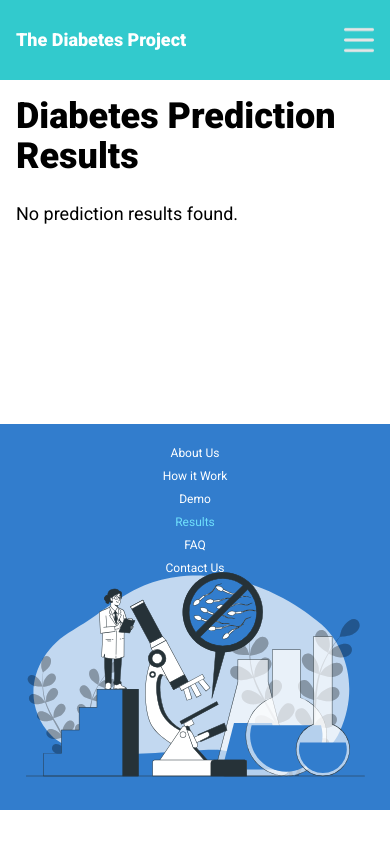
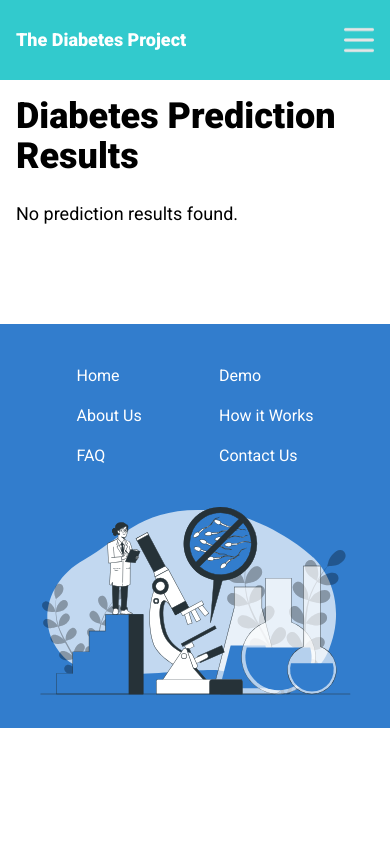
Before and after one commit to ShehanSuraweera/DiabetesPredictionUsingMLFrontEnd, a Next.js app: page /results in a window 390 px wide. Built offline with nearby package versions, Linux system fonts and the light colour scheme.

Commit message:
fix footer and navbar

```diff
--- a/src/app/layout.js
+++ b/src/app/layout.js
@@ -11,7 +11,7 @@ const roboto = Roboto({
 });
 
 export const metadata = {
-  title: "Create Next App",
+  title: "Diabetes Detection Using Machine Learning",
   description: "Generated by create next app",
 };
 
--- a/src/components/footer/Footer.jsx
+++ b/src/components/footer/Footer.jsx
@@ -1,61 +1,37 @@
 "use client";
 
-import styles from "./footer.module.css";
 import React from "react";
 import FooterLink from "./footerLink/FooterLink";
 import Image from "next/image";
 import footerImage from "../../images/footer/footer.svg";
-
-const footerLinks = [
-  {
-    title: "About Us",
-    path: "/about",
-  },
-  {
-    title: "How it Work",
-    path: "/how-it-work",
-  },
-  {
-    title: "Demo",
-    path: "/demo",
-  },
-  {
-    title: "Results",
-    path: "/results",
-  },
-  {
-    title: "FAQ",
-    path: "/faq",
-  },
-  {
-    title: "Contact Us",
-    path: "/contact",
-  },
-];
+import navLinks from "@/data/navLinks";
 
 const Footer = () => {
   return (
-    <div className={styles.container}>
-      <div className={styles.menu}>
-        <ul className={styles.links}>
-          {footerLinks.map((link, index) => (
-            <li className={styles.linkItem} key={index}>
-              <FooterLink
-                href={link.path}
-                title={link.title}
-                className={styles.link}
-              />
+    <div className="relative bg-[#327DCD] pt-10 sm:pb-5 md:pb-20 mt-20 flex flex-col items-center">
+      <div className="flex items-center justify-center w-full mb-1 sm:pl-5 md:pl-20 lg:pl-60 2xl:pl-0 sm:justify-start 2xl:justify-center">
+        <ul className="grid grid-cols-2 gap-4 text-white">
+          {navLinks.map((link, index) => (
+            <li key={index} className="hover:underline">
+              <FooterLink href={link.path} title={link.title} />
             </li>
           ))}
         </ul>
       </div>
-      <div className={styles.image}>
+      <div className="relative w-80 h-64 md:w-[300px] md:h-[300px] lg:w-[400px] lg:h-[400px] sm:hidden block">
         <Image
           src={footerImage}
-          alt=""
-          className={styles.footerImg}
-          width={630}
-          height={630}
+          alt="Footer Illustration"
+          layout="fill"
+          objectFit="contain"
+        />
+      </div>
+      <div className="absolute bottom-0 right-5 lg:right-28 w-80 h-80  sm:h-64 md:w-[300px] md:h-[300px] lg:w-[400px] lg:h-[300px] xl:h-[400px] xl:w-[500px] hidden sm:block">
+        <Image
+          src={footerImage}
+          alt="Footer Illustration"
+          layout="fill"
+          objectFit="contain"
         />
       </div>
     </div>
--- a/src/components/footer/footer.module.css
+++ /dev/null
@@ -1,102 +0,0 @@
-/* Container styles */
-.container {
-    height: auto;
-    display: flex;
-    flex-direction: row;
-    align-items: center;
-    justify-content: space-between;
-    padding: 0 100px;
-    background-color: #327DCD;
-    overflow-block: hidden;
-    margin-top: 180px;
-}
-
-/* Footer image styles */
-.footerImg {
-    margin-top: -290px;
-    margin-right: 60px;
-    max-width: 100%;
-    height: auto;
-}
-
-/* Links styles */
-.links {
-    display: grid;
-    align-items: center;
-    gap: 10px;
-    list-style: none;
-    font-size: 16px;
-    grid-template-columns: repeat(2, 1fr);
-    padding-left: 400px;
-}
-
-.link {
-    color: white;
-    background-color: transparent;
-}
-
-.link a {
-    text-decoration: none;
-    color: inherit;
-}
-
-/* Responsive styles */
-@media (max-width: 1200px) {
-    .container {
-        flex-direction: column;
-        align-items: flex-start;
-        padding: 50px 50px;
-    }
-
-    .footerImg {
-        margin-top: -100px;
-        margin-right: 0;
-        align-self: center;
-    }
-
-    .links {
-        padding-left: 0;
-        grid-template-columns: 1fr;
-        text-align: center;
-        width: 100%;
-    }
-}
-
-@media (max-width: 768px) {
-    .container {
-        padding: 30px 30px;
-        align-items: center;
-    }
-
-    .footerImg {
-        margin-top: -50px;
-        align-self: center;
-    }
-
-    .links {
-        font-size: 14px;
-        width: 100%;
-        text-align: center;
-    }
-}
-
-@media (max-width: 480px) {
-    .container {
-        padding: 20px 20px;
-        flex-direction: column;
-        align-items: center;
-    }
-
-    .footerImg {
-        margin-top: -20px;
-        align-self: center;
-        max-width: 100%;
-    }
-
-    .links {
-        font-size: 12px;
-        gap: 5px;
-        width: 100%;
-        text-align: center;
-    }
-}
--- a/src/components/footer/footerLink/FooterLink.jsx
+++ b/src/components/footer/footerLink/FooterLink.jsx
@@ -1,7 +1,6 @@
 "use client";
 
 import Link from "next/link";
-import styles from "./footerLinks.module.css";
 import { usePathname } from "next/navigation";
 
 const FooterLink = ({ href, title }) => {
@@ -11,7 +10,9 @@ const FooterLink = ({ href, title }) => {
   return (
     <Link
       href={href}
-      className={`${styles.container} ${isActive ? styles.active : ""}`}
+      className={`py-2 px-4 font-medium text-center text-white list-none no-underline ${
+        isActive ? "text-[#6FDFEA]" : "hover:text-blue-200"
+      }`}
     >
       {title}
     </Link>
--- a/src/components/footer/footerLink/footerLinks.module.css
+++ /dev/null
@@ -1,16 +0,0 @@
-.container {
-    padding: 10px;
-    font-weight: 500;
-    text-align: center;
-    text-decoration: none;
-    list-style: none;
-    color: #FFFFFF;
-}
-
-.container:hover {
-    color: rgb(111, 223, 251);
-}
-
-.active {
-    color: rgb(111, 223, 251);
-}
--- a/src/components/navbar/Navbar.jsx
+++ b/src/components/navbar/Navbar.jsx
@@ -4,37 +4,7 @@ import Link from "next/link";
 import React from "react";
 import NavLink from "./navLink/NavLink";
 import Image from "next/image";
-
-const navLinks = [
-  {
-    title: "Home",
-    path: "/",
-  },
-  {
-    title: "About Us",
-    path: "/about",
-  },
-  {
-    title: "How it Works",
-    path: "/how-it-work",
-  },
-  {
-    title: "Demo",
-    path: "/demo",
-  },
-  {
-    title: "Results",
-    path: "/results",
-  },
-  {
-    title: "FAQ",
-    path: "/faq",
-  },
-  {
-    title: "Contact Us",
-    path: "/contact",
-  },
-];
+import navLinks from "@/data/navLinks";
 
 const Navbar = () => {
   //for mobile navbar
@@ -42,11 +12,11 @@ const Navbar = () => {
 
   return (
     <nav className="bg-[#32CACD]">
-      <div className="container mx-auto flex items-center justify-between px-4 h-20">
-        <Link href={"/"} className="text-white text-lg font-semibold">
+      <div className="container flex items-center justify-between h-20 px-4 mx-auto">
+        <Link href={"/"} className="text-lg font-semibold text-white">
           The Diabetes Project
         </Link>
-        <div className="hidden md:flex items-center gap-4">
+        <div className="items-center hidden gap-4 md:flex">
           <ul className="flex gap-4">
             {navLinks.map((link, index) => (
               <li className="text-white" key={index}>
@@ -79,7 +49,7 @@ const Navbar = () => {
         </div>
 
         {open && (
-          <div className="absolute top-16 right-0 w-full h-screen bg-blue-600 flex flex-col items-center justify-center">
+          <div className="absolute right-0 flex flex-col items-center justify-center w-full h-screen bg-blue-600 top-16">
             <ul className="flex flex-col gap-4">
               {navLinks.map((link, index) => (
                 <li className="text-white" key={index}>
--- /dev/null
+++ b/src/data/navLinks.js
@@ -0,0 +1,29 @@
+// src/data/navLinks.js
+const navLinks = [
+  {
+    title: "Home",
+    path: "/",
+  },
+  {
+    title: "Demo",
+    path: "/demo",
+  },
+  {
+    title: "About Us",
+    path: "/about",
+  },
+  {
+    title: "How it Works",
+    path: "/how-it-work",
+  },
+  {
+    title: "FAQ",
+    path: "/faq",
+  },
+  {
+    title: "Contact Us",
+    path: "/contact",
+  },
+];
+
+export default navLinks;
```
